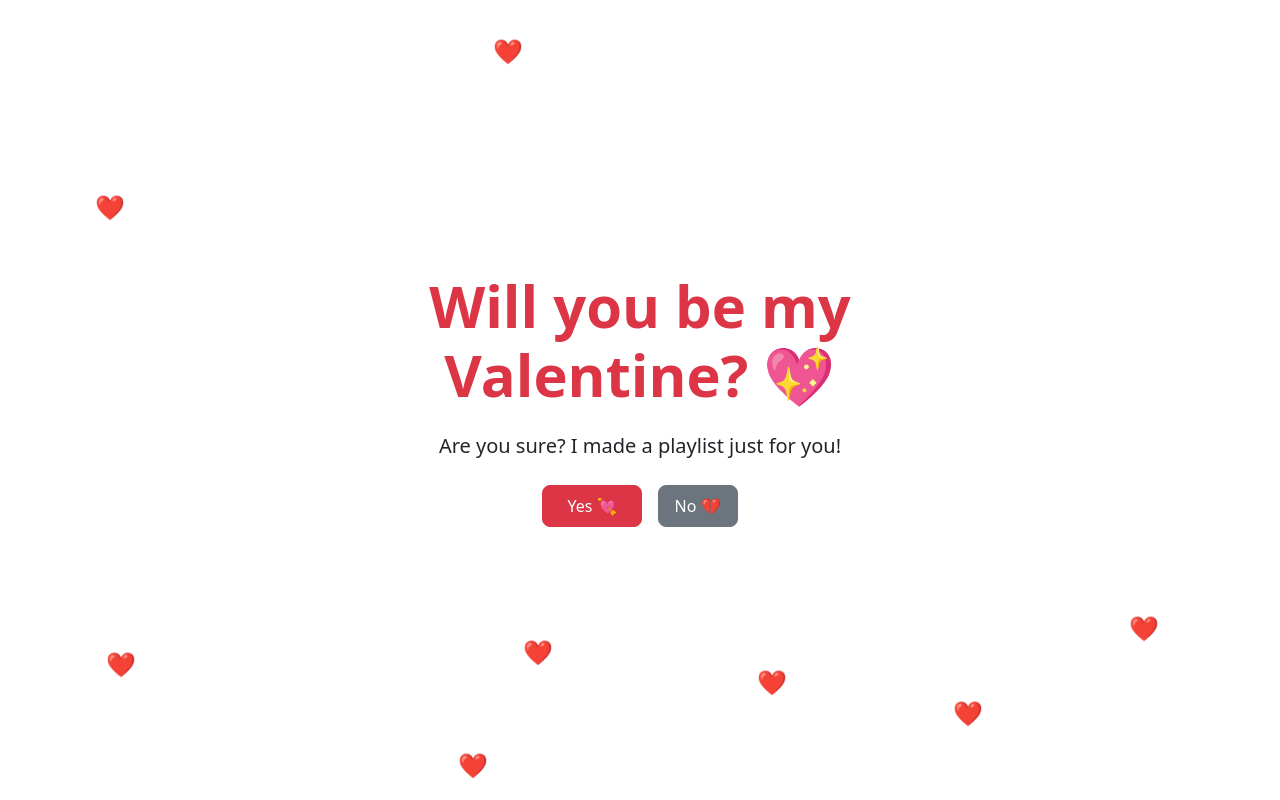
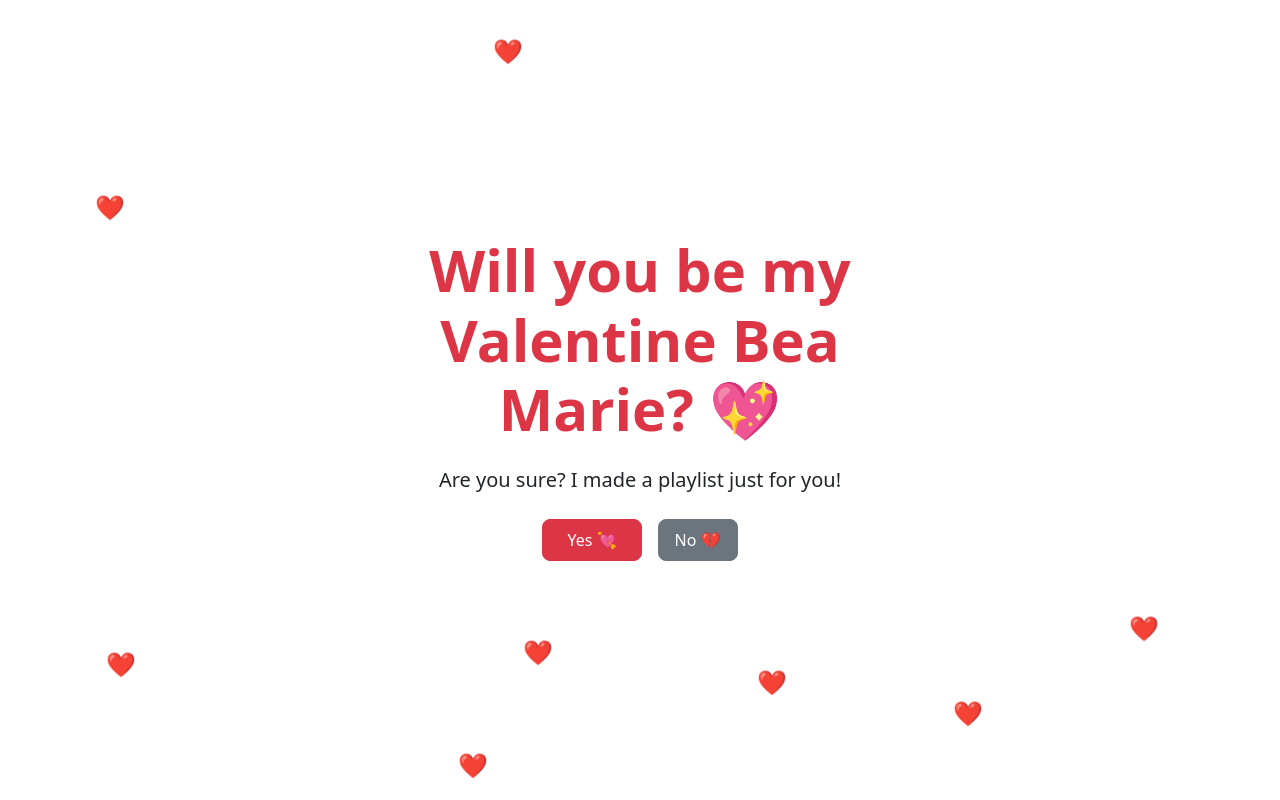
Before and after one commit to Hanz-212/valentine-proposal, a React (Create React App) app: page / in a window 1280 px wide. Built offline with nearby package versions, Linux system fonts and the light colour scheme.

Commit message:
Update ValentineProposal.js

```diff
--- a/src/ValentineProposal.js
+++ b/src/ValentineProposal.js
@@ -162,7 +162,7 @@ const ValentineProposal = () => {
                 animate={{ scale: [1, 1.1, 1] }}
                 transition={{ duration: 2, repeat: Infinity }}
               >
-                Will you be my Valentine? 💖
+                Will you be my Valentine Bea Marie? 💖
               </motion.h1>
 
               <AnimatePresence>
```
